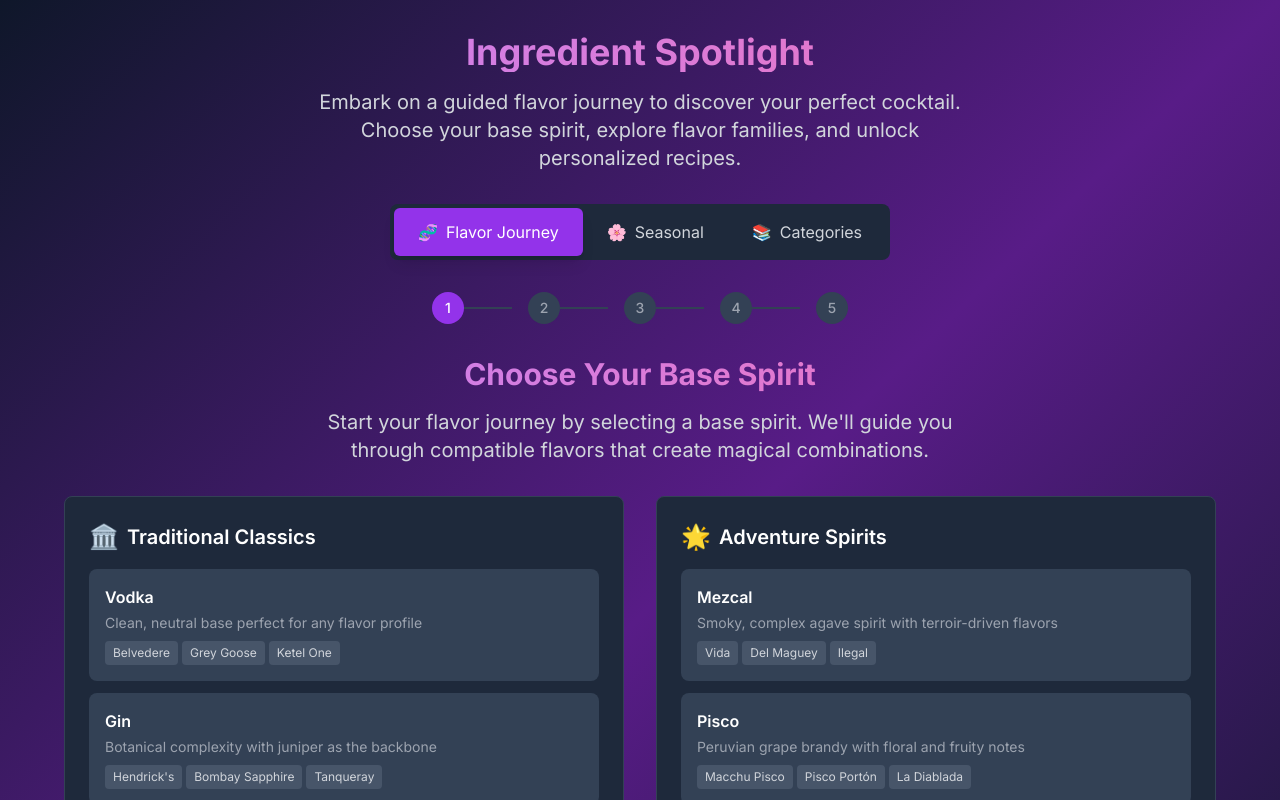
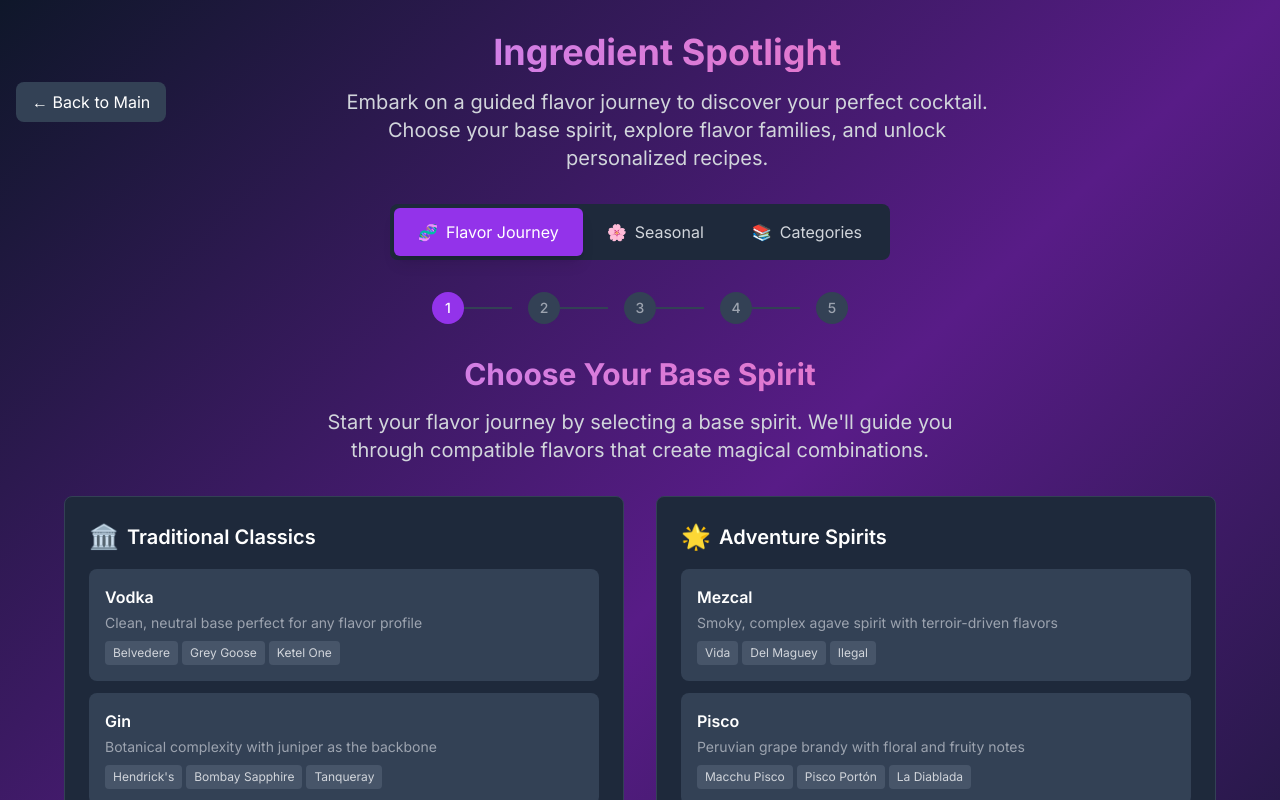
Before and after one commit to Yungecon/secret-menu, a React (Vite) app: page /ingredients in a window 1280 px wide. Shown: the top 800 px of the page. Built offline with nearby package versions, Linux system fonts and the light colour scheme.

Commit message:
Add back button to IngredientSpotlight component for navigation to main page

```diff
--- a/src/components/features/IngredientSpotlight.tsx
+++ b/src/components/features/IngredientSpotlight.tsx
@@ -1,4 +1,5 @@
 import React, { useState, useEffect } from 'react';
+import { useNavigate } from 'react-router-dom';
 import { ingredientSpotlightService, SeasonalRecommendation } from '../../services/ingredientSpotlightService';
 import { FlavorJourney } from './FlavorJourney';
 
@@ -11,6 +12,7 @@ export const IngredientSpotlight: React.FC<IngredientSpotlightProps> = ({
   onIngredientSelect,
   onCocktailSelect
 }) => {
+  const navigate = useNavigate();
   const [seasonalSpotlight, setSeasonalSpotlight] = useState<SeasonalRecommendation | null>(null);
   const [activeTab, setActiveTab] = useState<'journey' | 'seasonal' | 'categories'>('journey');
 
@@ -45,7 +47,14 @@ export const IngredientSpotlight: React.FC<IngredientSpotlightProps> = ({
     <div className="min-h-screen bg-gradient-to-br from-slate-900 via-purple-900 to-slate-900 text-white">
       {/* Header */}
       <div className="container mx-auto px-4 py-8">
-        <div className="text-center mb-8">
+        <div className="flex items-center justify-between mb-8">
+          <button
+            onClick={() => navigate('/')}
+            className="flex items-center gap-2 px-4 py-2 bg-slate-700 hover:bg-slate-600 text-white rounded-lg transition-colors"
+          >
+            ← Back to Main
+          </button>
+          <div className="text-center flex-1">
             <h1 className="text-4xl font-bold mb-4 bg-gradient-to-r from-purple-400 to-pink-400 bg-clip-text text-transparent">
               Ingredient Spotlight
             </h1>
@@ -53,6 +62,8 @@ export const IngredientSpotlight: React.FC<IngredientSpotlightProps> = ({
               Embark on a guided flavor journey to discover your perfect cocktail.
               Choose your base spirit, explore flavor families, and unlock personalized recipes.
             </p>
+          </div>
+          <div className="w-24"></div> {/* Spacer for centering */}
         </div>
 
         {/* Tab Navigation */}
```
Lines whose indentation alone changed are shown as unchanged.
